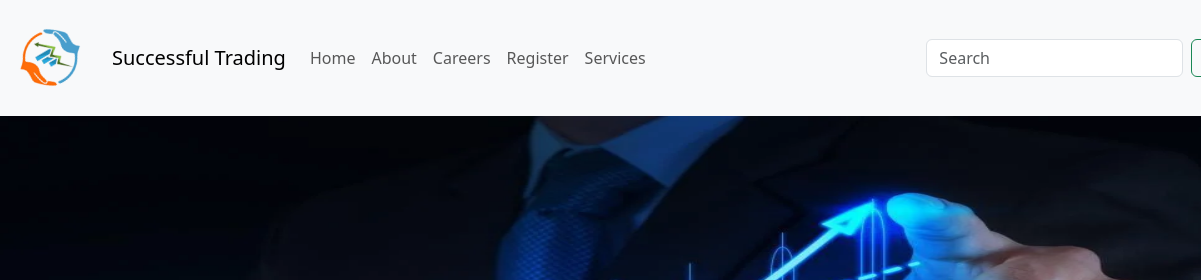
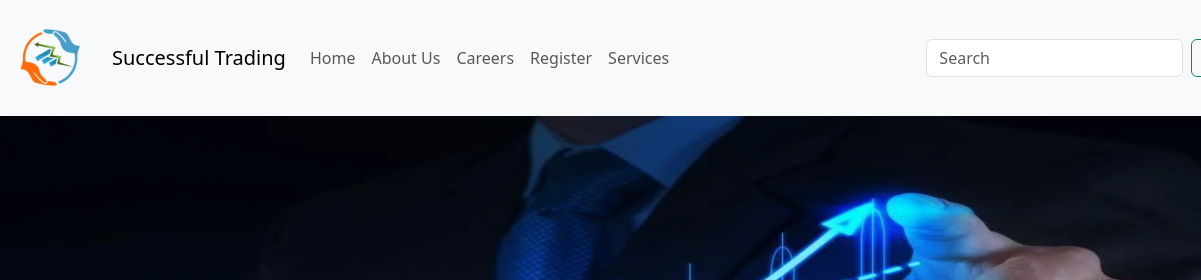
Before and after one commit to Manoj1896/Trade-site, a plain HTML site: page index.html in a window 1280 px wide. Shown: the top 280 px of the page, 0-1201 px from the left. Drawn offline with nearby package versions, Linux system fonts and the light colour scheme.

Commit message:
Update index.html

```diff
--- a/index.html
+++ b/index.html
@@ -123,7 +123,7 @@
                         <a class="nav-link" href="#">Home</a>
                     </li>
                     <li class="nav-item">
-                        <a class="nav-link" href="#featurette-divider">About</a>
+                        <a class="nav-link" href="#featurette-divider">About Us</a>
                     </li>
                     <a class="nav-link" href="login.html">Careers</a>
                     <a class="nav-link" href="form.html">Register</a>
```
